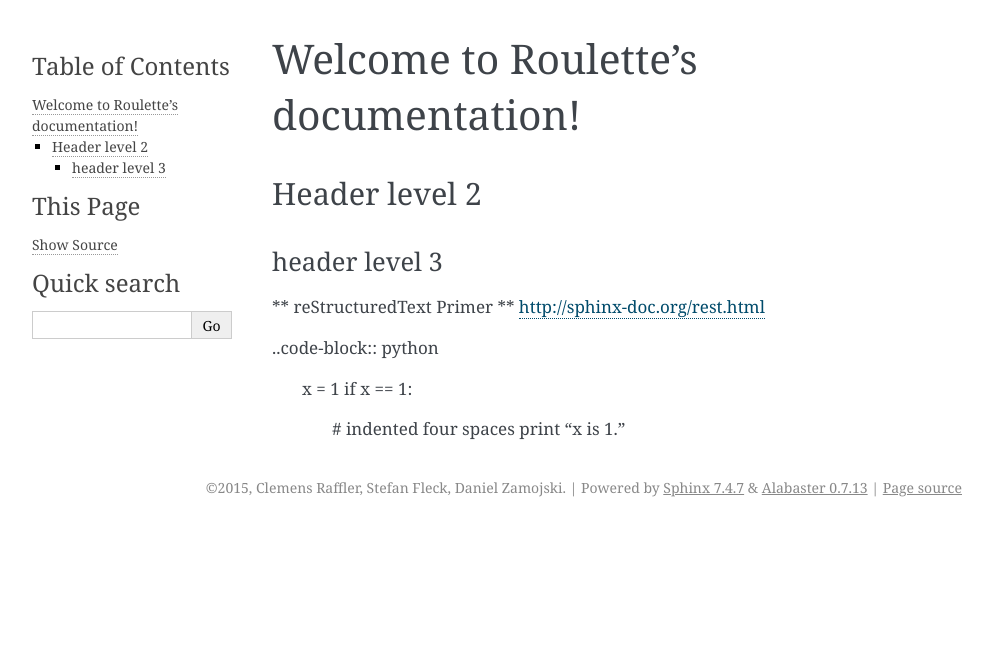
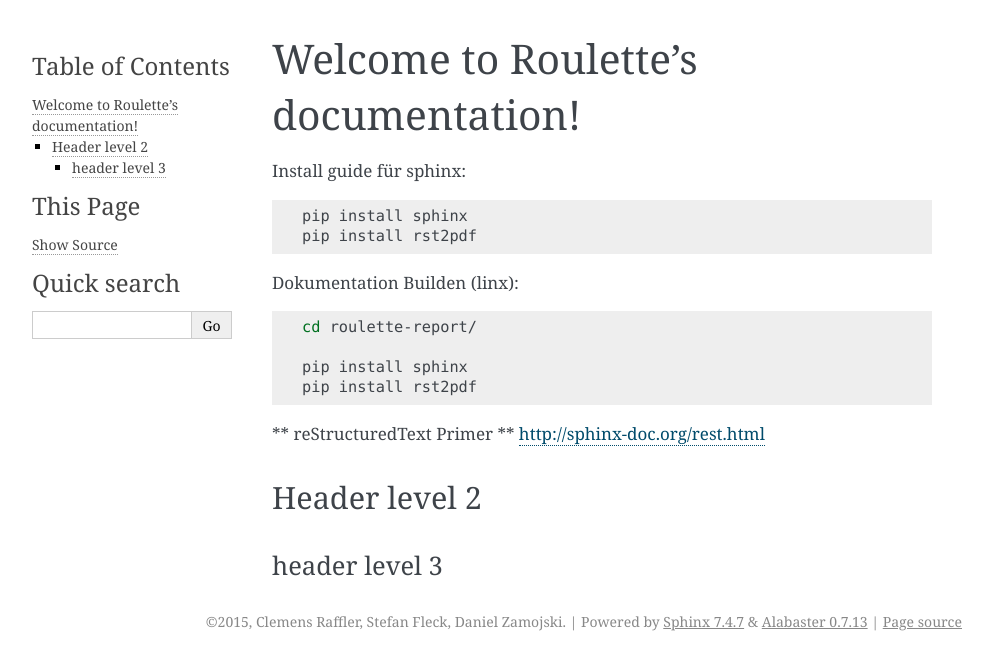
Before and after one commit to root676/G08_python_for_geosciences, a Sphinx documentation site: the page built from homework1/roulette-report/source/index.rst, in a window 1280 px wide. Shown: the top 670 px of the page, without its empty margins (148-1141 px from the left). Built offline with Sphinx 7.4.7, drawn with Linux system fonts in a browser that asks for light colours.

Commit message:
pdf-builder für sphinx hinzugefügt; layout der produzierten pdfs noch fragwürdig

```diff
--- a/homework1/roulette-report/source/conf.py
+++ b/homework1/roulette-report/source/conf.py
@@ -31,6 +31,7 @@
 # ones.
 extensions = [
     'sphinx.ext.mathjax',
+    'rst2pdf.pdfbuilder',
 ]
 
 # Add any paths that contain templates here, relative to this directory.
@@ -352,3 +353,78 @@
 
 # If false, no index is generated.
 #epub_use_index = True
+
+
+
+# -- Options for PDF output --------------------------------------------------
+# Grouping the document tree into PDF files. List of tuples
+# (source start file, target name, title, author, options).
+#
+# If there is more than one author, separate them with \\.
+# For example: r'Guido van Rossum\\Fred L. Drake, Jr., editor'
+#
+# The options element is a dictionary that lets you override
+# this config per-document.
+# For example,
+# ('index', u'MyProject', u'My Project', u'Author Name',
+# dict(pdf_compressed = True))
+# would mean that specific document would be compressed
+# regardless of the global pdf_compressed setting.
+pdf_documents = [
+('index', u'MyProject', u'My Project', u'Author Name'),
+]
+# A comma-separated list of custom stylesheets. Example:
+pdf_stylesheets = ['sphinx','kerning','a4']
+# A list of folders to search for stylesheets. Example:
+pdf_style_path = ['.', '_styles']
+# Create a compressed PDF
+# Use True/False or 1/0
+# Example: compressed=True
+#pdf_compressed = False
+# A colon-separated list of folders to search for fonts. Example:
+# pdf_font_path = ['/usr/share/fonts', '/usr/share/texmf-dist/fonts/']
+# Language to be used for hyphenation support
+#pdf_language = "en_US"
+# Mode for literal blocks wider than the frame. Can be
+# overflow, shrink or truncate
+#pdf_fit_mode = "shrink"
+# Section level that forces a break page.
+# For example: 1 means top-level sections start in a new page
+# 0 means disabled
+#pdf_break_level = 0
+# When a section starts in a new page, force it to be 'even', 'odd',
+# or just use 'any'
+#pdf_breakside = 'any'
+# Insert footnotes where they are defined instead of
+# at the end.
+#pdf_inline_footnotes = True
+# verbosity level. 0 1 or 2
+#pdf_verbosity = 0
+# If false, no index is generated.
+#pdf_use_index = True
+# If false, no modindex is generated.
+#pdf_use_modindex = True
+# If false, no coverpage is generated.
+#pdf_use_coverpage = True
+# Name of the cover page template to use
+#pdf_cover_template = 'sphinxcover.tmpl'
+# Documents to append as an appendix to all manuals.
+#pdf_appendices = []
+# Enable experimental feature to split table cells. Use it
+# if you get "DelayedTable too big" errors
+#pdf_splittables = False
+# Set the default DPI for images
+#pdf_default_dpi = 72
+# Enable rst2pdf extension modules (default is only vectorpdf)
+# you need vectorpdf if you want to use sphinx's graphviz support
+#pdf_extensions = ['vectorpdf']
+# Page template name for "regular" pages
+#pdf_page_template = 'cutePage'
+# Show Table Of Contents at the beginning?
+#pdf_use_toc = True
+# How many levels deep should the table of contents be?
+pdf_toc_depth = 9999
+# Add section number to section references
+pdf_use_numbered_links = False
+# Background images fitting mode
+pdf_fit_background_mode = 'scale'
--- a/homework1/roulette-report/source/index.rst
+++ b/homework1/roulette-report/source/index.rst
@@ -6,18 +6,29 @@
 Welcome to Roulette's documentation!
 ====================================
 
+Install guide für sphinx:
+
+.. code-block:: bash
+
+    pip install sphinx
+    pip install rst2pdf
+
+Dokumentation Builden (linx):
+
+.. code-block:: bash
+
+    cd roulette-report/
+
+    pip install sphinx
+    pip install rst2pdf
+
+
+
+** reStructuredText Primer **
+http://sphinx-doc.org/rest.html
+
 Header level 2
 --------------
 
 header level 3
 ^^^^^^^^^^^^^^
-
-** reStructuredText Primer **
-http://sphinx-doc.org/rest.html
-
-..code-block:: python
-
-    x = 1
-    if x == 1:
-	# indented four spaces
-	print "x is 1."
```
Also changed, not shown: 7 other files.
